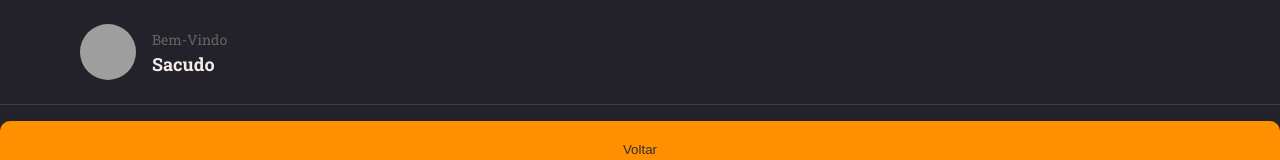
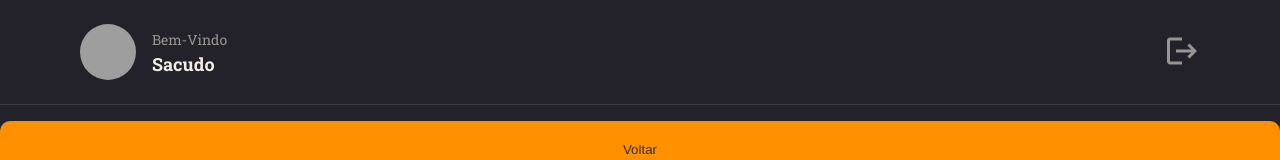
Before and after one commit to Schambin/rocket-notes-front, a React (Vite) app: page / in a window 1280 px wide. Shown: the top 160 px of the page. Built offline with nearby package versions, Linux system fonts and the light colour scheme; grey boxes are pictures that could not be loaded.

Commit message:
logout button

```diff
--- a/src/components/header/index.jsx
+++ b/src/components/header/index.jsx
@@ -1,4 +1,5 @@
-import { Container, Profile } from './styles.js'
+import { MdLogout } from "react-icons/md";
+import { Container, Profile, Logout } from './styles.js'
 
 export function Header() {
     return (
@@ -10,7 +11,12 @@
                     <span>Bem-Vindo</span>
                     <strong>Sacudo</strong>
                 </div>
+
             </Profile>
+
+                <Logout>
+                    <MdLogout />
+                </Logout>
         </Container>
     )
 }
--- a/src/components/header/styles.js
+++ b/src/components/header/styles.js
@@ -42,3 +42,13 @@
         }
     }
 `;
+
+export const Logout = styled.button`
+    background: none;
+    border: none;
+
+    > svg {
+        color: ${({ theme }) => theme.COLORS.GRAY_100};
+        font-size: 3.6rem;
+    }
+`;
--- a/src/styles/theme.js
+++ b/src/styles/theme.js
@@ -4,8 +4,8 @@
         BACKGROUND_800: "#312E38",
         BACKGROUND_700: "#3E3B47",
 
-        GRAY_300: "#999591",
-        GRAY_100: "#666360",
+        GRAY_300: "#666360",
+        GRAY_100: "#999591",
 
         WHITE: "#F4EDE8",
         ORANGE: "#FF9000",
```
